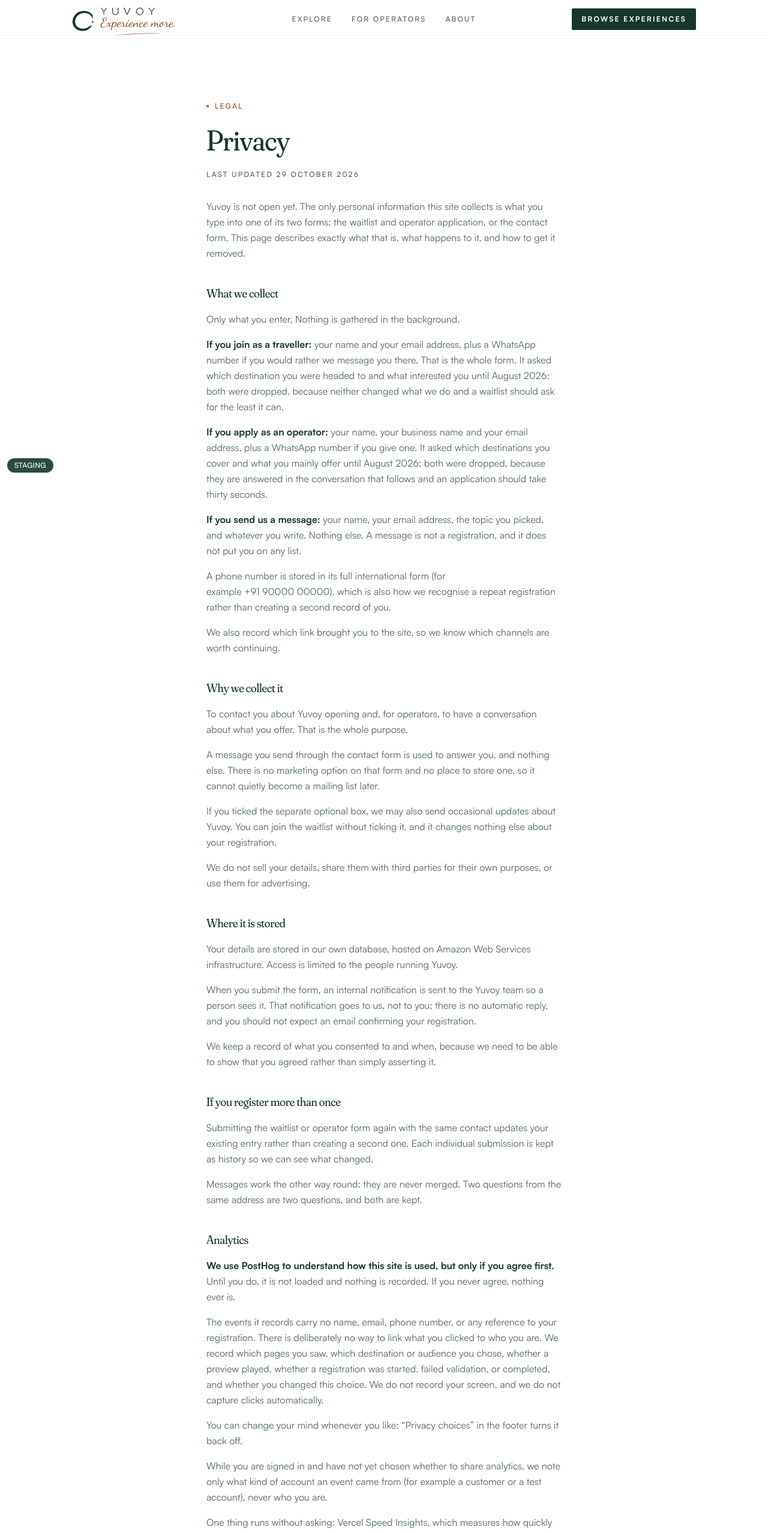
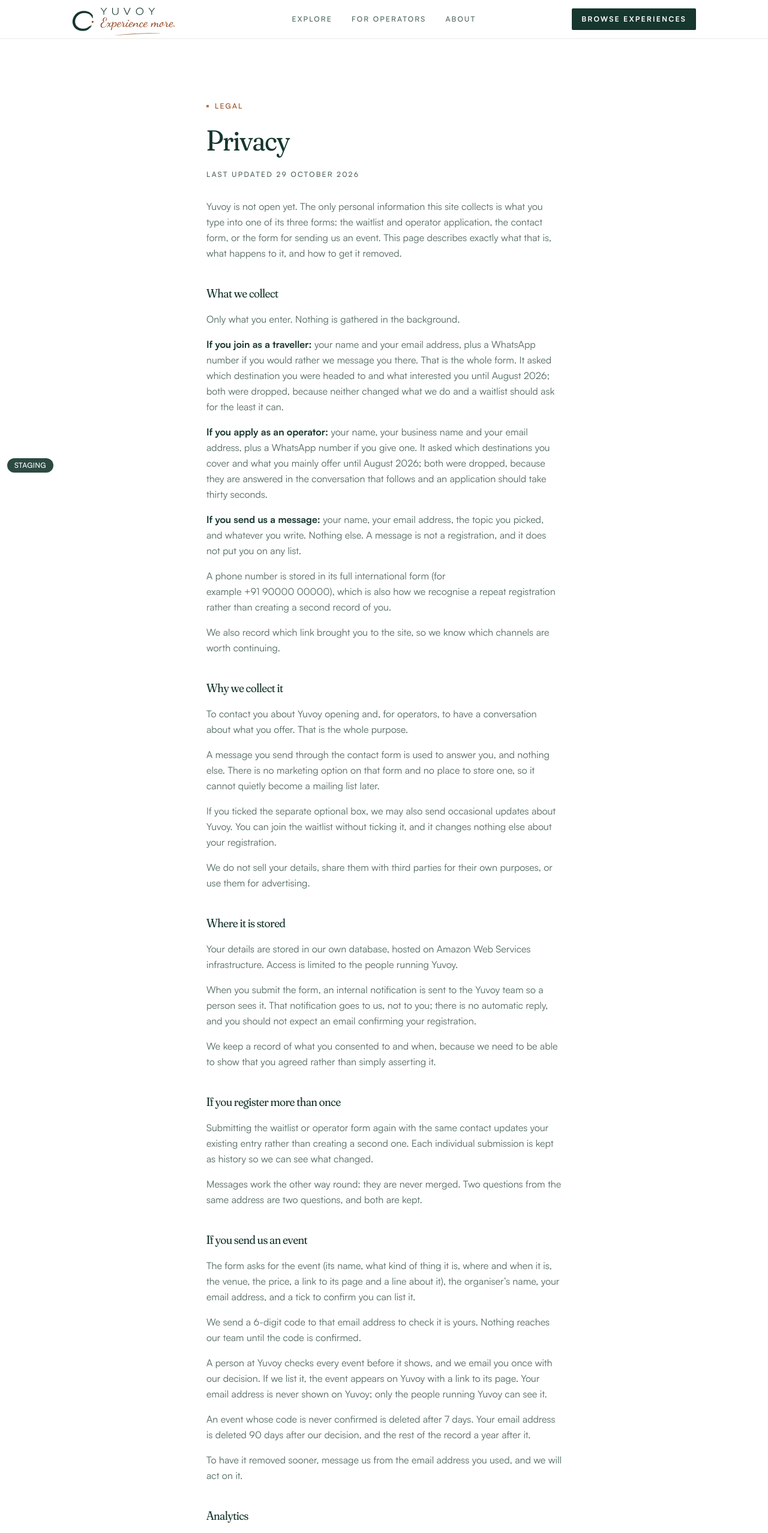
Before and after one commit to yuvoy-in/yuvoy-web, a Next.js app: page /privacy in a window 1280 px wide. Shown: the top 2556 px of the page at 60% size. Built offline with nearby package versions, Linux system fonts and the light colour scheme; no server answers.

Commit message:
fix(privacy): say what happens to an event sent through /submit (yuvoy-web#177, R3-T3)

```diff
--- a/src/app/privacy/page.tsx
+++ b/src/app/privacy/page.tsx
@@ -30,7 +30,10 @@
  * "nothing is running" because nothing is.
  *
  * Two things are deliberately absent rather than invented:
- *  - A retention period. None has been set, so none is claimed.
+ *  - A retention period for the waitlist, operator and contact forms. None
+ *    has been set, so none is claimed. Events sent through `/submit` are the
+ *    exception: their periods are the API's purge step (R3-T3 Q14), stated
+ *    in "If you send us an event" (yuvoy-web#177).
  *  - A grievance-officer address. India's DPDP Act expects one; there is no
  *    monitored inbox yet, and publishing an unread address would be worse
  *    than publishing none. Raised with the owner.
@@ -45,9 +48,10 @@
       intro={
         <p>
           Yuvoy is not open yet. The only personal information this site
-          collects is what you type into one of its two forms: the waitlist and
-          operator application, or the contact form. This page describes exactly
-          what that is, what happens to it, and how to get it removed.
+          collects is what you type into one of its three forms: the waitlist
+          and operator application, the contact form, or the form for sending us
+          an event. This page describes exactly what that is, what happens to
+          it, and how to get it removed.
         </p>
       }
     >
@@ -142,6 +146,34 @@
         <p>
           Messages work the other way round: they are never merged. Two
           questions from the same address are two questions, and both are kept.
+        </p>
+      </LegalSection>
+
+      <LegalSection heading="If you send us an event">
+        <p>
+          The form asks for the event (its name, what kind of thing it is, where
+          and when it is, the venue, the price, a link to its page and a line
+          about it), the organiser&rsquo;s name, your email address, and a tick
+          to confirm you can list it.
+        </p>
+        <p>
+          We send a 6-digit code to that email address to check it is yours.
+          Nothing reaches our team until the code is confirmed.
+        </p>
+        <p>
+          A person at Yuvoy checks every event before it shows, and we email you
+          once with our decision. If we list it, the event appears on Yuvoy with
+          a link to its page. Your email address is never shown on Yuvoy; only
+          the people running Yuvoy can see it.
+        </p>
+        <p>
+          An event whose code is never confirmed is deleted after 7 days. Your
+          email address is deleted 90 days after our decision, and the rest of
+          the record a year after it.
+        </p>
+        <p>
+          To have it removed sooner, message us from the email address you used,
+          and we will act on it.
         </p>
       </LegalSection>
 
```
